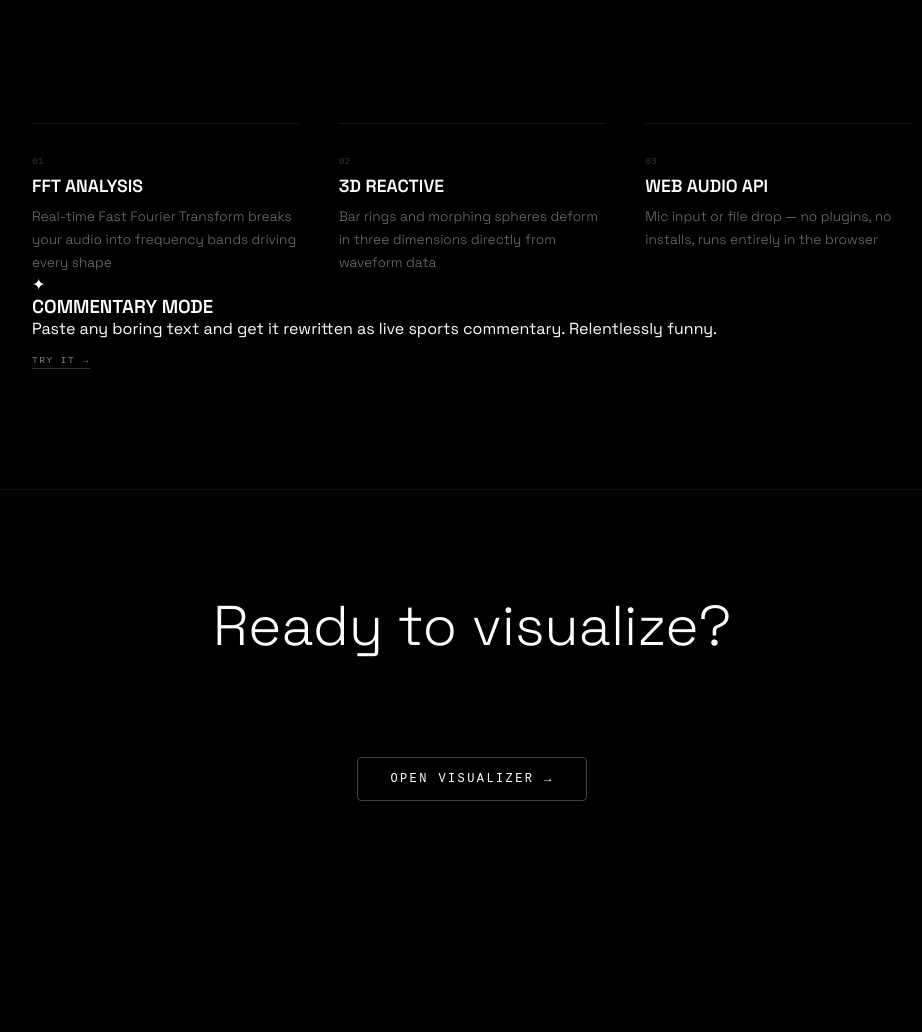
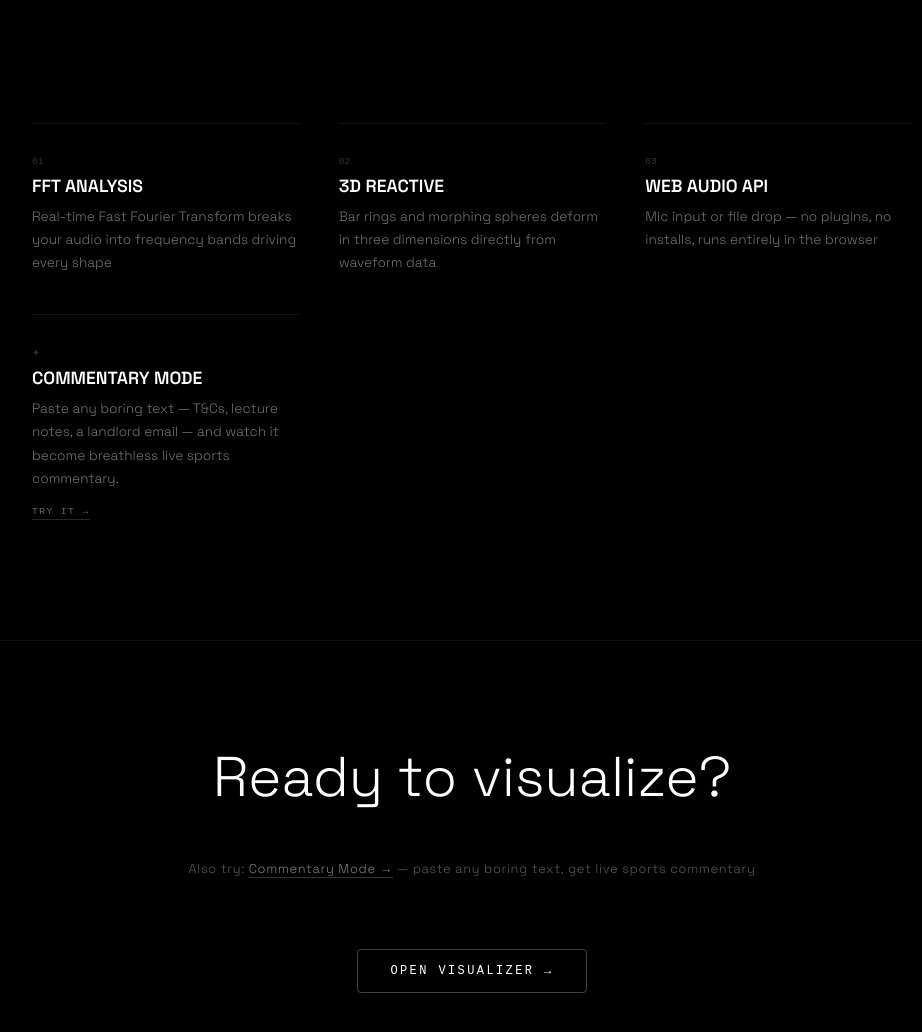
Before and after one commit to rushanadv/auralux-audio, a website: page public/index.html in a window 1280 px wide. Shown: the part 797-1829 px from the top of the page, without its empty margins (168-1090 px from the left). Before the commit the page ends 1698 px from the top, so only its background shows below. Drawn offline with Linux system fonts and the light colour scheme.

Commit message:
fix commentary api and update landing page

```diff
--- a/package.json
+++ b/package.json
@@ -14,6 +14,7 @@
   },
   "dependencies": {
     "@types/three": "^0.185.3",
+    "node-fetch": "^3.3.2",
     "postprocessing": "^6.39.4",
     "three": "^0.185.1"
   }
--- a/public/index.html
+++ b/public/index.html
@@ -248,18 +248,19 @@
           <h3 class="feature-title">WEB AUDIO API</h3>
           <p class="feature-description">Mic input or file drop — no plugins, no installs, runs entirely in the browser</p>
         </div>
+        <div class="feature-block" style="transition-delay:0.45s">
+          <div class="feature-number">✦</div>
+          <h3 class="feature-title">COMMENTARY MODE</h3>
+          <p class="feature-description">Paste any boring text — T&Cs, lecture notes, a landlord email — and watch it become breathless live sports commentary.</p>
+          <a href="/commentary" style="display:inline-block;margin-top:1rem;font-family:monospace;font-size:0.6rem;letter-spacing:0.15em;color:rgba(255,255,255,0.4);text-decoration:none;border-bottom:1px solid rgba(255,255,255,0.15);padding-bottom:2px;">TRY IT →</a>
+        </div>
       </div>
-    <div class="block" style="transition-delay:0.45s">
-      <div class="num">✦</div>
-      <h3 class="feat-title">COMMENTARY MODE</h3>
-      <p class="feat-desc">Paste any boring text and get it rewritten as live sports commentary. Relentlessly funny.</p>
-      <a href="/commentary" style="display:inline-block;margin-top:1rem;font-family:monospace;font-size:0.6rem;letter-spacing:0.15em;color:rgba(255,255,255,0.5);text-decoration:none;border-bottom:1px solid rgba(255,255,255,0.2);padding-bottom:2px;">TRY IT →</a>
-    </div>
     </section>
 
     <!-- Section 3: CTA Banner -->
     <section class="cta-banner">
       <h2 class="cta-banner-title">Ready to visualize?</h2>
+      <p style="font-size:0.8rem;color:rgba(255,255,255,0.35);font-weight:300;margin-bottom:1.5rem;letter-spacing:0.05em;">Also try: <a href="/commentary" style="color:rgba(255,255,255,0.5);text-decoration:none;border-bottom:1px solid rgba(255,255,255,0.2);">Commentary Mode →</a> — paste any boring text, get live sports commentary</p>
       <a href="/app" class="cta-btn">OPEN VISUALIZER →</a>
     </section>
 
```
Also changed, not shown: api/commentary.js (+11 -6 lines), 1 other file.
